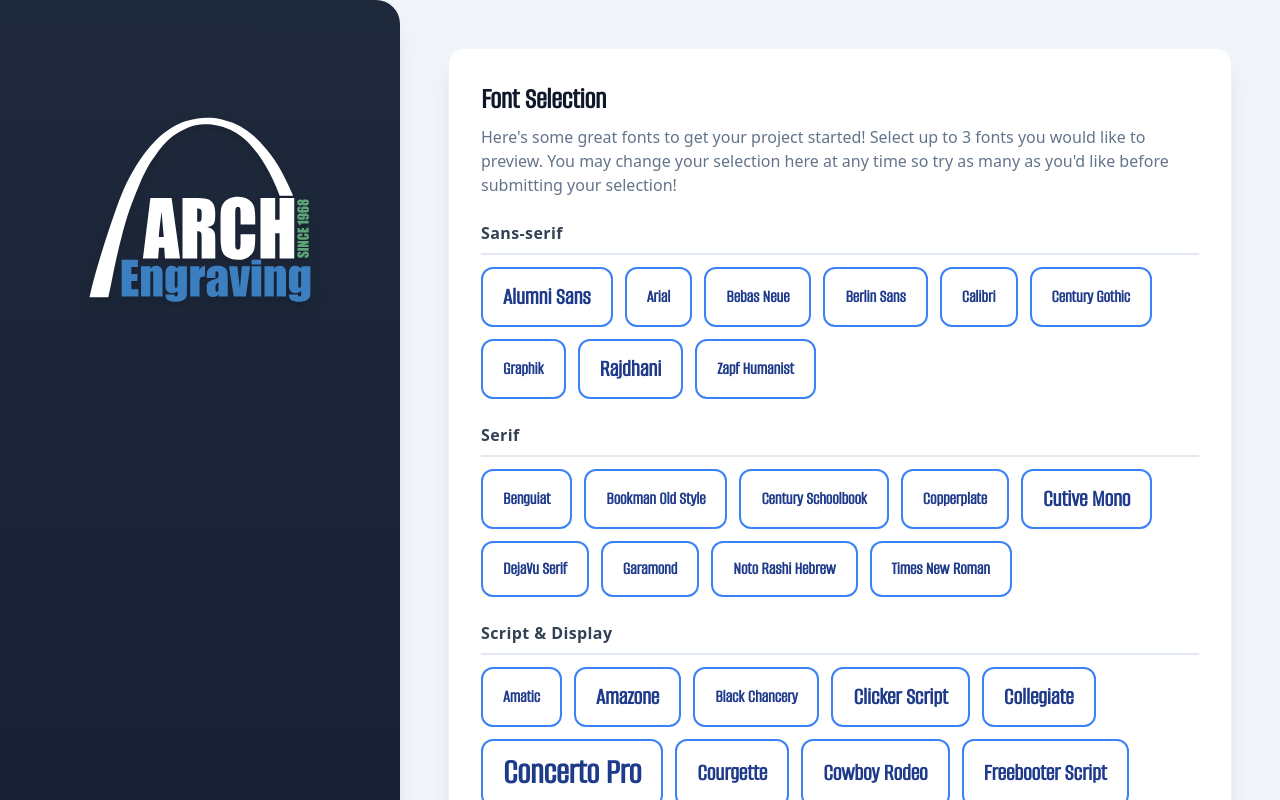
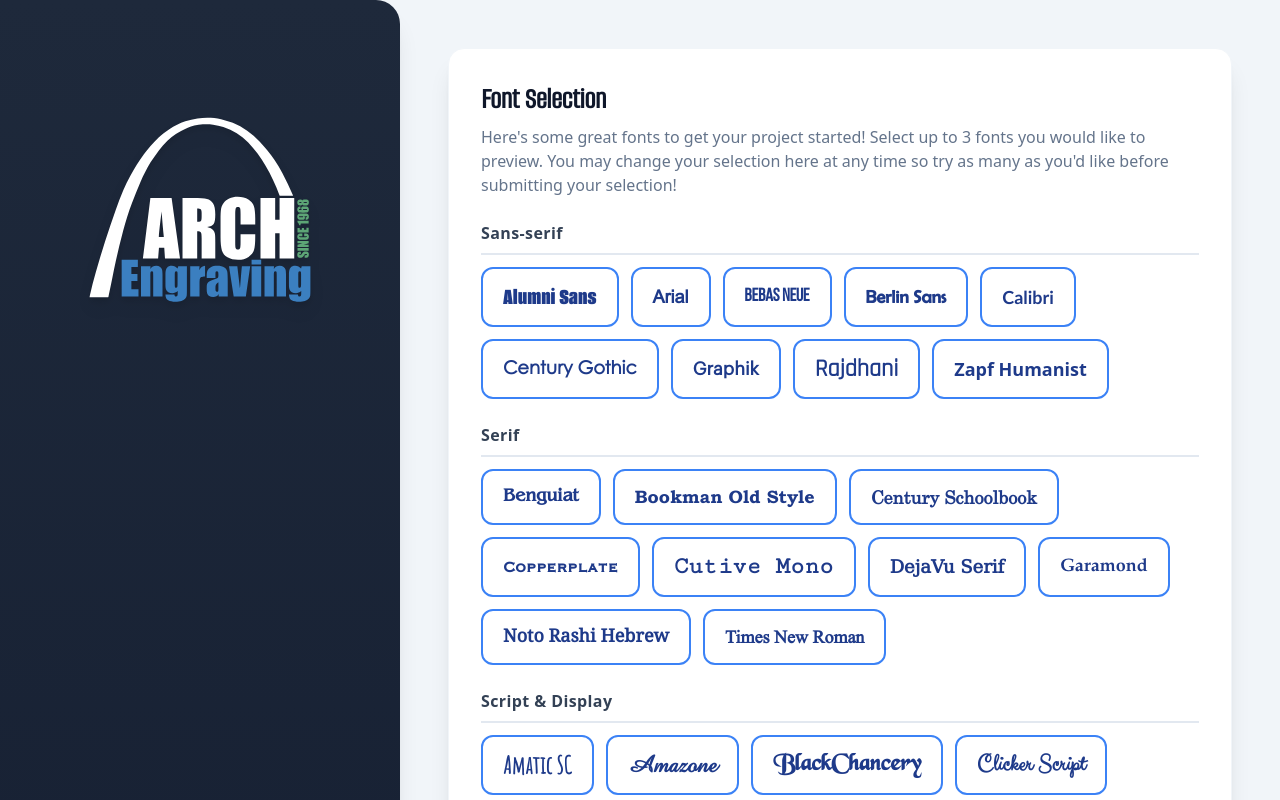
Before and after one commit to Arch-Tom/archfonthub, a React (Vite) app: page / in a window 1280 px wide. Shown: the top 800 px of the page. Built offline with nearby package versions, Linux system fonts and the light colour scheme; a web font is replaced by a local one.

Commit message:
Updating to restore typefaces on buttons

```diff
--- a/src/App.jsx
+++ b/src/App.jsx
@@ -63,9 +63,9 @@ const App = () => {
             { name: 'Times New Roman', styles: { regular: 'Times New Roman', bold: 'Times New Roman Bold', italic: 'Times New Roman Italic', boldItalic: 'Times New Roman Bold Italic' } },
         ],
         'Script & Display': [
-            { name: 'Amatic', styles: { regular: 'Amatic SC Regular', bold: 'Amatic SC Bold' } },
+            { name: 'Amatic SC', styles: { regular: 'Amatic SC Regular', bold: 'Amatic SC Bold' } },
             { name: 'Amazone', styles: { regular: 'Amazone BT' } },
-            { name: 'Black Chancery', styles: { regular: 'BlackChancery' } },
+            { name: 'BlackChancery', styles: { regular: 'BlackChancery' } },
             { name: 'Clicker Script', styles: { regular: 'Clicker Script' } },
             { name: 'Collegiate', styles: { black: 'CollegiateBlackFLF', outline: 'CollegiateOutlineFLF' } },
             { name: 'Concerto Pro', styles: { regular: 'ConcertoPro-Regular' } },
@@ -84,7 +84,6 @@ const App = () => {
         ],
     };
 
-    // Defines the logical order for font style buttons
     const styleSortOrder = [
         'thin', 'thinItalic',
         'extralight', 'extralightItalic',
@@ -399,7 +398,7 @@ const App = () => {
                                                 let fontSizeClass = isScriptFont ? 'text-2xl' : 'text-lg';
                                                 if (font.name === 'Concerto Pro') fontSizeClass = 'text-4xl';
                                                 return (
-                                                    <button key={font.name} onClick={() => handleFontSelect(font)} className={`px-5 py-3 rounded-xl font-semibold border-2 transition-all duration-150 transform hover:scale-105 focus:outline-none ${fontSizeClass} ${selectedFonts.some(f => f.name === font.name) ? 'bg-blue-600 text-white border-blue-600 shadow-md' : 'bg-white text-blue-900 border-blue-500 hover:bg-blue-50'}`} style={{ fontFamily: 'Alumni Sans Regular' }}>{font.name}</button>
+                                                    <button key={font.name} onClick={() => handleFontSelect(font)} className={`px-5 py-3 rounded-xl font-semibold border-2 transition-all duration-150 transform hover:scale-105 focus:outline-none ${fontSizeClass} ${selectedFonts.some(f => f.name === font.name) ? 'bg-blue-600 text-white border-blue-600 shadow-md' : 'bg-white text-blue-900 border-blue-500 hover:bg-blue-50'}`} style={{ fontFamily: font.styles[Object.keys(font.styles)[0]] }}>{font.name}</button>
                                                 )
                                             })}
                                         </div>
```
